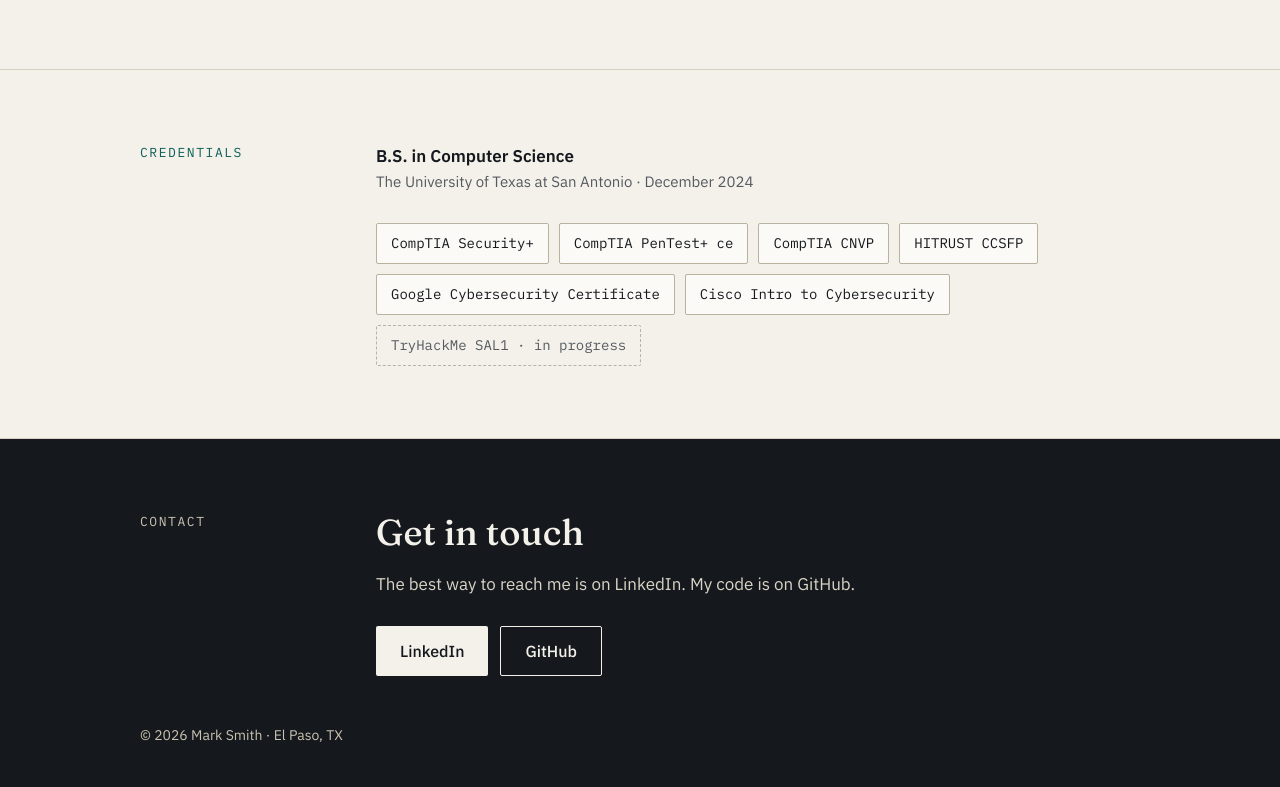
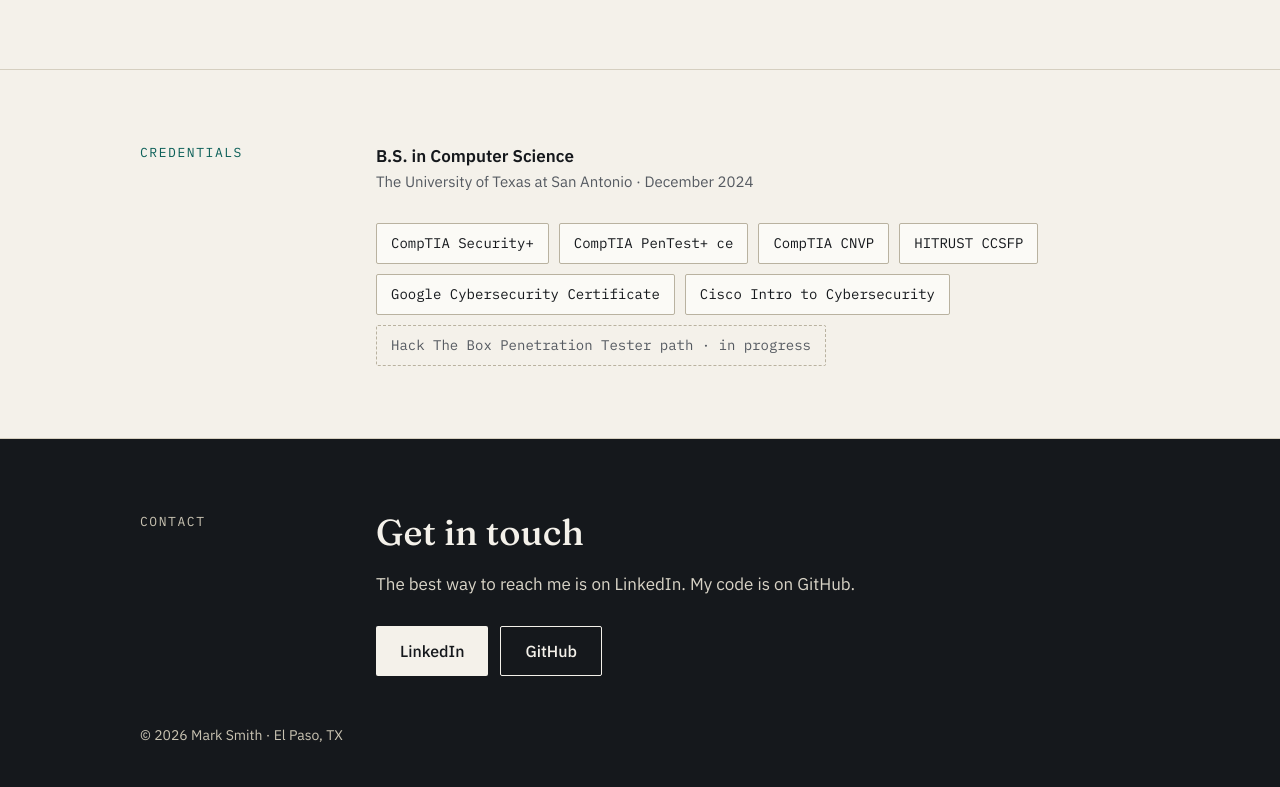
Before and after one commit to SmithM87/SmithM87.github.io, a plain HTML site: page index.html in a window 1280 px wide. Shown: the part 2923-3710 px from the top of the page. Drawn offline with Linux system fonts and the light colour scheme.

Commit message:
Replace TryHackMe with Hack The Box certification

```diff
--- a/index.html
+++ b/index.html
@@ -163,7 +163,7 @@
 <div style="padding: 8px 14px; border: 1px solid #B9B2A0; border-radius: 2px; background: #FBFAF6; font-family: 'IBM Plex Mono', ui-monospace, monospace; font-size: 14px;">HITRUST CCSFP</div>
 <div style="padding: 8px 14px; border: 1px solid #B9B2A0; border-radius: 2px; background: #FBFAF6; font-family: 'IBM Plex Mono', ui-monospace, monospace; font-size: 14px;">Google Cybersecurity Certificate</div>
 <div style="padding: 8px 14px; border: 1px solid #B9B2A0; border-radius: 2px; background: #FBFAF6; font-family: 'IBM Plex Mono', ui-monospace, monospace; font-size: 14px;">Cisco Intro to Cybersecurity</div>
-<div style="padding: 8px 14px; border: 1px dashed #B9B2A0; border-radius: 2px; font-family: 'IBM Plex Mono', ui-monospace, monospace; font-size: 14px; color: #555A61;">TryHackMe SAL1 · in progress</div>
+<div style="padding: 8px 14px; border: 1px dashed #B9B2A0; border-radius: 2px; font-family: 'IBM Plex Mono', ui-monospace, monospace; font-size: 14px; color: #555A61;">Hack The Box Penetration Tester path · in progress</div>
 </div>
 </div>
 </div>
```
